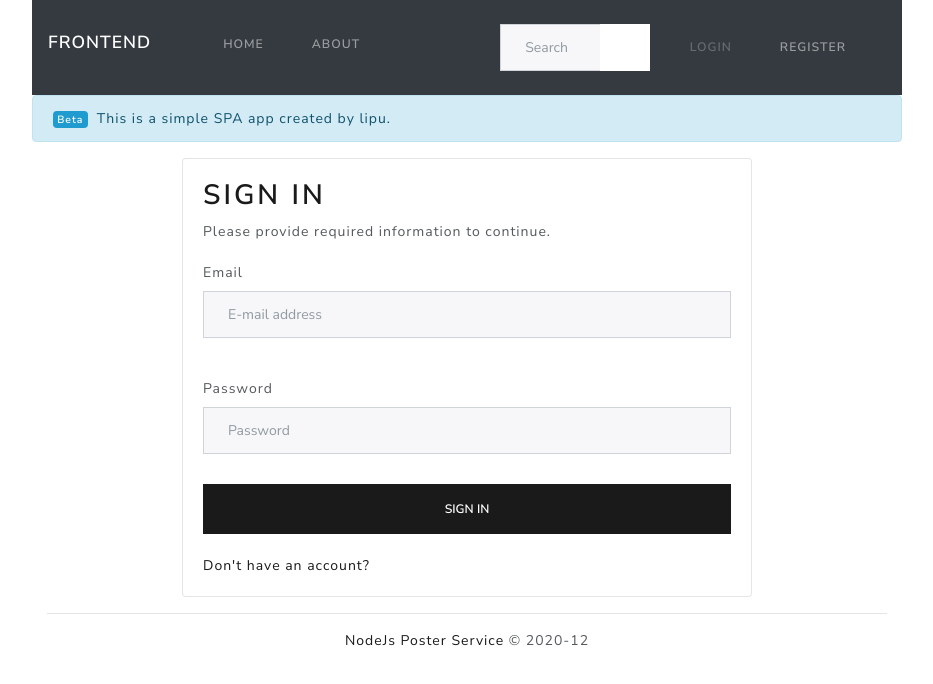
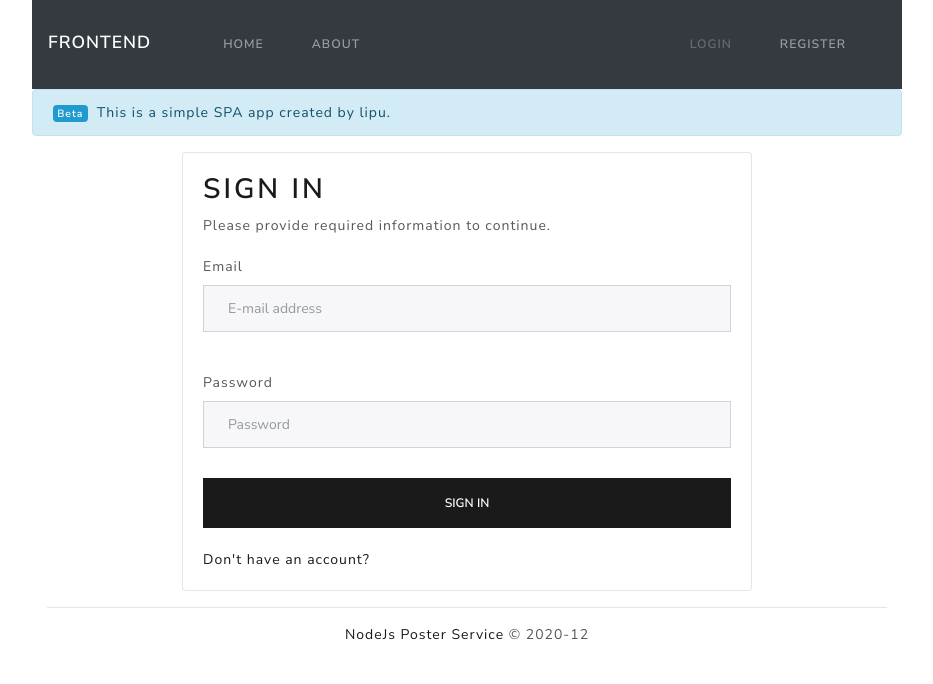
Before and after one commit to MasterOrigamii/vue_blog, a Vue app: page /auth/login in a window 1280 px wide. Shown: the top 684 px of the page, without its empty margins (173-1106 px from the left). Built offline with nearby package versions, Linux system fonts and the light colour scheme; what vue-paginate, vue-resource would draw is missing.

Commit message:
登录后才能评论

```diff
--- a/src/PostDetail.vue
+++ b/src/PostDetail.vue
@@ -50,7 +50,7 @@
 </template>
 
 <script>
-
+	import { mapActions } from 'vuex'
 
 export default {
   data() {
@@ -67,6 +67,7 @@ export default {
       .then(json => this.post = json, error => console.log(error));
   },
   methods: {
+	  ...mapActions(['login']),
 	  showComments(){
 			this.$http.get("http://localhost:9090/comments/" + this.$route.params.id)
       		.then(response => response.json(), error => console.log(error))
@@ -80,14 +81,34 @@ export default {
 			if(obj){
 				obj["content"] = content;
 				obj["postId"] = this.$route.params.id
+				this.$http.post("http://localhost:9090/addComment/",obj)
+						.then(response => response.json(), error => console.log(error))
+						.then(json =>	this.comments = json, error => console.log(error))
+						.then(() => this.showCommentBox = true);
 			}else{//没有用户登录的信息，请用户登录
-
+				swal({
+					title: '请您先登录后再评论',
+					text: '',
+					icon: 'warning',
+					buttons: {
+						cancel: {
+							text: 'Cancel',
+							visible: true,
+						},
+						confirm: {
+							text: 'Yes',
+						},
+					},
+					dangerMode: true,
+				}).then(confirm => {
+					if (confirm) {
+						//TODU:用户点击确认登录，跳转至登录界面
+						this.$router.push({path:'/auth/login'});
+					}
+				})
 			}
 
-			this.$http.post("http://localhost:9090/addComment/",obj)
-					.then(response => response.json(), error => console.log(error))
-					.then(json =>	this.comments = json, error => console.log(error))
-					.then(() => this.showCommentBox = true);
+
 
 		}
 
--- a/src/views/templates/header-anonymous.vue
+++ b/src/views/templates/header-anonymous.vue
@@ -16,16 +16,16 @@
           to="/about">About</router-link>
       </li>
 
-      <li class="nav-item" id="search">
-        <form class="form-inline">
-          <div class="input-group">
-            <input type="text" class="form-control" placeholder="Search">
-            <div class="input-group-append">
-              <button type="button" class="btn btn-secondary"><i class="fa fa-search"></i></button>
-            </div>
-          </div>
-        </form>
-      </li>
+<!--      <li class="nav-item" id="search">-->
+<!--        <form class="form-inline">-->
+<!--          <div class="input-group">-->
+<!--            <input type="text" class="form-control" placeholder="Search">-->
+<!--            <div class="input-group-append">-->
+<!--              <button type="button" class="btn btn-secondary"><i class="fa fa-search"></i></button>-->
+<!--            </div>-->
+<!--          </div>-->
+<!--        </form>-->
+<!--      </li>-->
 
     </ul>
     <ul class="navbar-nav ml-auto">
```
